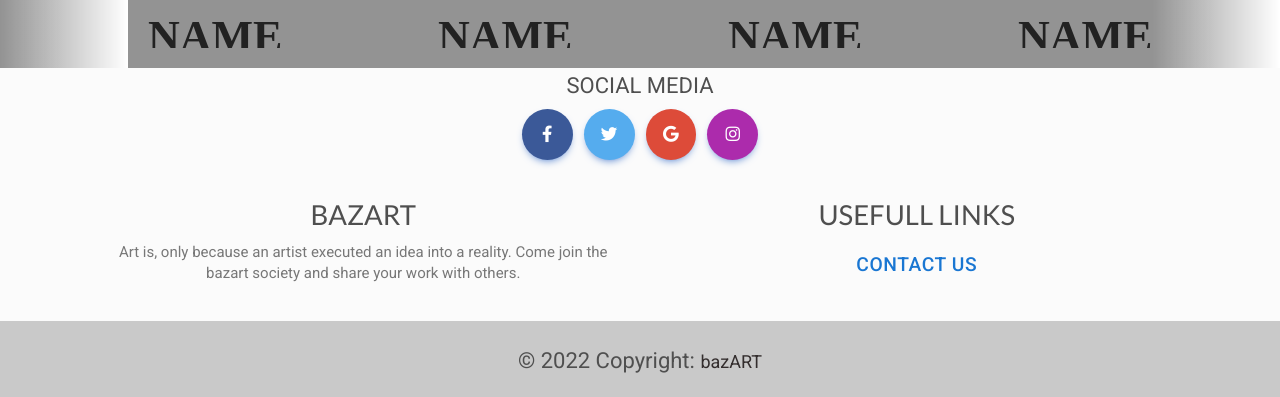
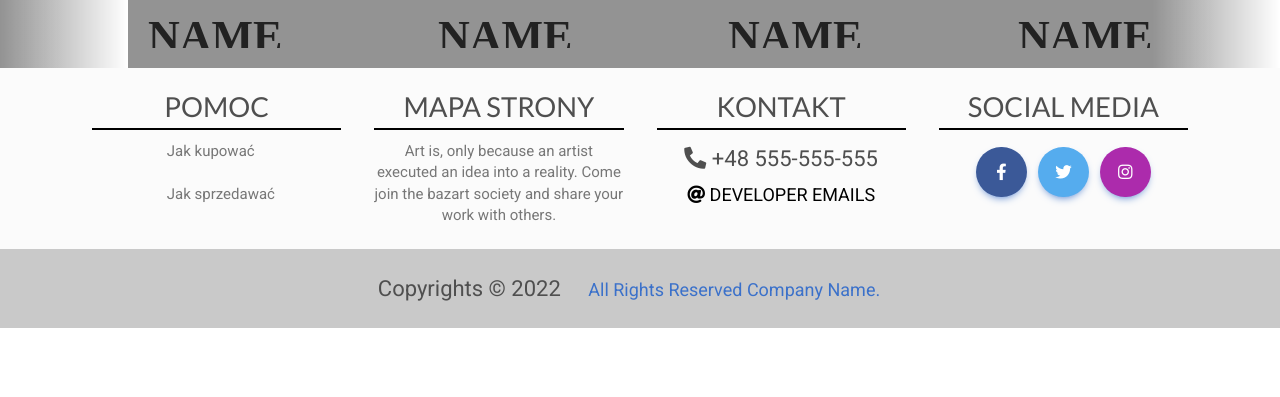
Before and after one commit to HubertKrzysztonek/BazArt-Front, a React (Create React App) app in the folder client_bazart/: page / in a window 1280 px wide. Shown: the part 1510-1907 px from the top of the page. After the commit the page ends 1838 px from the top, so only its background shows below. Built offline with nearby package versions, Linux system fonts and the light colour scheme; no server answers; a web font is replaced by a local one.

Commit message:
footer modal

```diff
--- /dev/null
+++ b/client_bazart/src/Features/Footer/Footer.css
@@ -0,0 +1,13 @@
+.text-uppercase {
+  border-bottom: 2px solid black;
+  padding-bottom: 5px;
+}
+
+.contact-button {
+  color: black;
+  cursor: pointer;
+}
+.pomoc {
+  text-align: left;
+  margin-left: 30%;
+}
--- a/client_bazart/src/Features/Footer/Footer.jsx
+++ b/client_bazart/src/Features/Footer/Footer.jsx
@@ -8,12 +8,32 @@ import {
   MDBBtn,
 } from "mdb-react-ui-kit";
 import FooterModal from "./FooterModal";
-
-const Footer = (props) => {
+import "./Footer.css";
+const Footer = () => {
   return (
     <MDBFooter bgColor="light" className="text-center text-lg-left">
-      <div className="text-uppercase">SOCIAL MEDIA</div>
-      <div>
+      <MDBContainer className="p-3">
+        <MDBRow>
+          <MDBCol lg="3" md="12" className="mb-4 mb-md-0">
+            <h5 className="text-uppercase">Pomoc</h5>
+            <p className="pomoc">Jak kupować</p>
+            <p className="pomoc">Jak sprzedawać</p>
+          </MDBCol>
+
+          <MDBCol lg="3" md="12" className="mb-4 mb-md-0">
+            <h5 className="text-uppercase">Mapa strony</h5>
+            <p>
+              Art is, only because an artist executed an idea into a reality.
+              Come join the bazart society and share your work with others.
+            </p>
+          </MDBCol>
+          <MDBCol lg="3" md="12" className="mb-4 mb-md-0">
+            <h5 className="text-uppercase">Kontakt</h5>
+            <MDBIcon fas icon="phone-alt" /> +48 555-555-555
+            <FooterModal />
+          </MDBCol>
+          <MDBCol lg="3" md="12" className="mb-4 mb-md-0">
+            <h5 className="text-uppercase">Social media</h5>
             <MDBBtn
               floating
               className="m-1"
@@ -23,7 +43,6 @@ const Footer = (props) => {
             >
               <MDBIcon fab icon="facebook-f" />
             </MDBBtn>
-
             <MDBBtn
               floating
               className="m-1"
@@ -33,16 +52,6 @@ const Footer = (props) => {
             >
               <MDBIcon fab icon="twitter" />
             </MDBBtn>
-
-        <MDBBtn
-          floating
-          className="m-1"
-          style={{ backgroundColor: "#dd4b39" }}
-          href="#!"
-          role="button"
-        >
-          <MDBIcon fab icon="google" />
-        </MDBBtn>
             <MDBBtn
               floating
               className="m-1"
@@ -51,42 +60,7 @@ const Footer = (props) => {
               role="button"
             >
               <MDBIcon fab icon="instagram" />
-        </MDBBtn>
-
-        {/* <MDBBtn
-            floating
-            className="m-1"
-            style={{ backgroundColor: "#0082ca" }}
-            href="#!"
-            role="button"
-          >
-            <MDBIcon fab icon="linkedin-in" />
-          </MDBBtn> */}
-
-        {/* <MDBBtn
-            floating
-            className="m-1"
-            style={{ backgroundColor: "#333333" }}
-            href="#!"
-            role="button"
-          >
-            <MDBIcon fab icon="github" />
-          </MDBBtn> */}
-      </div>
-      <MDBContainer className="p-4">
-        <MDBRow>
-          <MDBCol lg="6" md="12" className="mb-4 mb-md-0">
-            <h5 className="text-uppercase">BAZART</h5>
-
-            <p>
-              Art is, only because an artist executed an idea into a reality.
-              Come join the bazart society and share your work with others.
-            </p>
-          </MDBCol>
-
-          <MDBCol lg="6" md="12" className="mb-4 mb-md-0">
-            <h5 className="text-uppercase">USEFULL LINKS</h5>
-            <FooterModal title={props.title} />
+            </MDBBtn>{" "}
           </MDBCol>
         </MDBRow>
       </MDBContainer>
@@ -95,9 +69,9 @@ const Footer = (props) => {
         className="text-center p-3"
         style={{ backgroundColor: "rgba(0, 0, 0, 0.2)" }}
       >
-        &copy; {new Date().getFullYear()} Copyright:{" "}
-        <a className="text-dark" href="http://localhost:3000/">
-          bazART
+        Copyrights &copy; {new Date().getFullYear()}{" "}
+        <a className="text-center p-3" href="http://localhost:3000/">
+          All Rights Reserved Company Name.
         </a>
       </div>
     </MDBFooter>
--- a/client_bazart/src/Features/Footer/FooterModal.jsx
+++ b/client_bazart/src/Features/Footer/FooterModal.jsx
@@ -23,7 +23,9 @@ export default function FooterModal(title) {
 
   return (
     <div>
-      <Button onClick={handleOpen}>Contact us</Button>
+      <a className="contact-button" onClick={handleOpen}>
+        <MDBIcon fas icon="at" /> DEVELOPER EMAILS{" "}
+      </a>
       <Modal
         open={open}
         onClose={handleClose}
```
Lines whose indentation alone changed are shown as unchanged.
